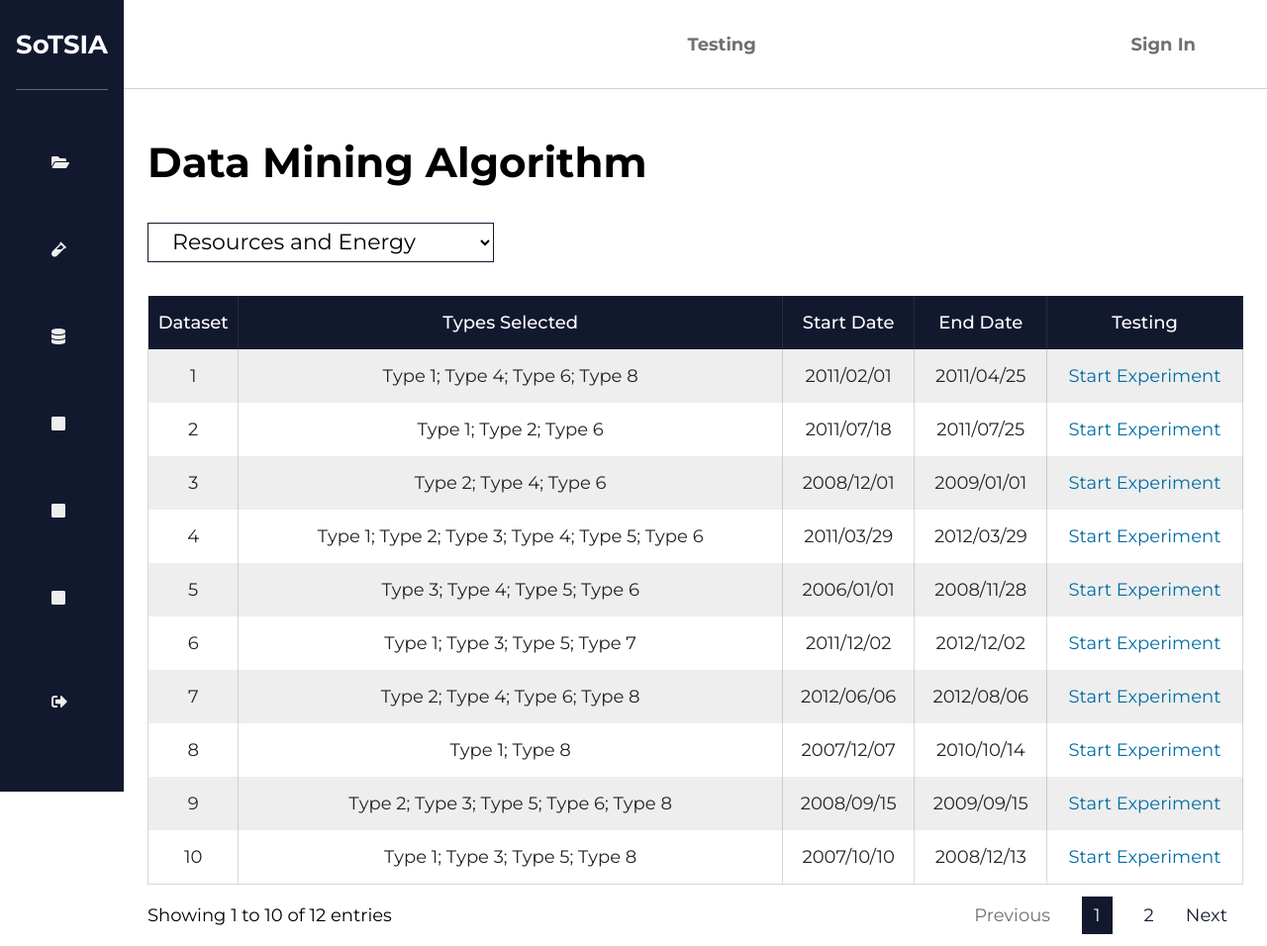
After one commit to robermorjiUgr/TFG_MABA, a Django app: page /data-mining/ in a window 1280 px wide. The commit adds this page. Shown: the whole page at 99% size. Run offline with Django 4.2, Linux system fonts and the light colour scheme; the visitor is signed in with stand-in values (Sample User, id 1); some libraries are stand-ins or nearby versions.

Commit message:
Add Algorithms template

```diff
--- a/SOTSIA/frontEnd/Research/static/css/dashboard.css
+++ b/SOTSIA/frontEnd/Research/static/css/dashboard.css
@@ -129,17 +129,22 @@
     display: none;
 }
 
-.testing-db-selector {
-    max-width: 400px;
+.db-selector {
+    max-width: 350px;
     width: 100%;
-    height: 50px;
+    height: 40px;
     font-size: 1.375rem;
     font-family: 'Montserrat';
     padding-left: 1.25rem;
+    border-color: #12192F;
+    background-color: transparent;
+}
+
+.testing-selector {
+    height: 50px;
     border-radius: 1.25rem;
+    box-shadow: 0 2px 2px 1px rgba(0, 0, 0, 0.2);
     border-color: #12192F35;
-    background-color: transparent;
-    box-shadow: 0 2px 2px 1px rgba(0, 0, 0, 0.2);
 }
 
 .db-selector-item{
@@ -379,6 +384,15 @@
     color: var(--nav-grey);
 }
 
+.algorithm-table {
+    margin-top: 2.125rem;
+}
+
+.algorithm-testing-btn {
+    text-decoration: none;
+    font-size: 1.125rem;
+    color: #006DA3;
+}
 
 @media ( max-width: 1700px ) {
     .dashboard-nav {
--- a/SOTSIA/frontEnd/Research/templates/base.html
+++ b/SOTSIA/frontEnd/Research/templates/base.html
@@ -31,7 +31,7 @@
                     </div>
                     <div class="menu">
                         <ul class="menu-container">
-                            <li class="menu-item"><a href="/" class="menu-link">About Us</a></li>
+                            <!-- <li class="menu-item"><a href="/" class="menu-link">About Us</a></li> -->
                             <li class="menu-item"><a href="{% url 'reports' %}" class="menu-link">Testing</a></li>
                             <li class="menu-item"><a href="{% url 'login' %}" class="menu-link">Sign In</a></li>
                         </ul>
--- a/SOTSIA/frontEnd/Research/templates/base_dashboard.html
+++ b/SOTSIA/frontEnd/Research/templates/base_dashboard.html
@@ -50,19 +50,19 @@
                         </a>
                     </li>
                     <li class="dash-menu-item {% block dash_item_deep_learning %}{% endblock dash_item_deep_learning %}">
-                        <a href="#" class="dash-link">
+                        <a href="{% url 'deep-learning' %}" class="dash-link">
                             <i class="fas fa-square"></i>
                             <span class="dash-menu-item_text">Deep Learning</span>
                         </a>
                     </li>
                     <li class="dash-menu-item {% block dash_item_machine_learning %}{% endblock dash_item_machine_learning %}">
-                        <a href="#" class="dash-link">
+                        <a href="{% url 'machine-learning' %}" class="dash-link">
                             <i class="fas fa-square"></i>
                             <span class="dash-menu-item_text">Machine Learning</span>
                         </a>
                     </li>
                     <li class="dash-menu-item {% block dash_item_data_mining %}{% endblock dash_item_data_mining %}">
-                        <a href="#" class="dash-link">
+                        <a href="{% url 'data-mining' %}" class="dash-link">
                             <i class="fas fa-square"></i>
                             <span class="dash-menu-item_text">Data Mining</span>
                         </a>
--- /dev/null
+++ b/SOTSIA/frontEnd/Research/templates/sotsia/algorithm.html
@@ -0,0 +1,154 @@
+{% extends "base_dashboard.html" %}
+
+{% block title %}{{ algorithm }}{% endblock %}
+
+{% block dash_item_algorithm %}active{% endblock dash_item_algorithm %}
+
+{% block content_dash %}
+  	<section class="algorithm-page">
+		<h1>{{ algorithm }} Algorithm</h1>
+		<select class="db-selector" name="algorithm_database">
+            <option class="db-selector-item" hidden>Select a Database</option>
+            <option class="db-selector-item" selected value="database1">Resources and Energy</option>
+            <option class="db-selector-item" value="database2">Database 2</option>
+            <option class="db-selector-item" value="database3">Database 3</option>
+        </select>
+		<div class="algorithm-table">
+			<table id="algorithm-table" class="table table-striped">
+				<thead>
+					<tr class="table-header">
+						<th class="th-item">Dataset</th>
+						<th class="th-item">Types Selected</th>
+						<th class="th-item">Start Date</th>
+						<th class="th-item">End Date</th>
+						<th class="th-item">Testing</th>
+					</tr>
+				</thead>
+				<tbody>
+					<tr class="table-row">
+						<td class="td-item">1</td>
+						<td class="td-item">Type 1; Type 4; Type 6; Type 8</td>
+						<td class="td-item">2011/02/01</td>
+						<td class="td-item">2011/04/25</td>
+						<td class="td-item">
+							<a href="#" class="algorithm-testing-btn">Start Experiment</a>
+						</td>
+					</tr>
+					<tr class="table-row">
+						<td class="td-item">2</td>
+						<td class="td-item">Type 1; Type 2; Type 6</td>
+						<td class="td-item">2011/07/18</td>
+						<td class="td-item">2011/07/25</td>
+						<td class="td-item">
+							<a href="#" class="algorithm-testing-btn">Start Experiment</a>
+						</td>
+					</tr>
+					<tr class="table-row">
+						<td class="td-item">3</td>
+						<td class="td-item">Type 2; Type 4; Type 6</td>
+						<td class="td-item">2008/12/01</td>
+						<td class="td-item">2009/01/01</td>
+						<td class="td-item">
+							<a href="#" class="algorithm-testing-btn">Start Experiment</a>
+						</td>
+					</tr>
+					<tr class="table-row">
+						<td class="td-item">4</td>
+						<td class="td-item">Type 1; Type 2; Type 3; Type 4; Type 5; Type 6</td>
+						<td class="td-item">2011/03/29</td>
+						<td class="td-item">2012/03/29</td>
+						<td class="td-item">
+							<a href="#" class="algorithm-testing-btn">Start Experiment</a>
+						</td>
+					</tr>
+					<tr class="table-row">
+						<td class="td-item">5</td>
+						<td class="td-item">Type 3; Type 4; Type 5; Type 6</td>
+						<td class="td-item">2006/01/01</td>
+						<td class="td-item">2008/11/28</td>
+						<td class="td-item">
+							<a href="#" class="algorithm-testing-btn">Start Experiment</a>
+						</td>
+					</tr>
+					<tr class="table-row">
+						<td class="td-item">6</td>
+						<td class="td-item">Type 1; Type 3; Type 5; Type 7</td>
+						<td class="td-item">2011/12/02</td>
+						<td class="td-item">2012/12/02</td>
+						<td class="td-item">
+							<a href="#" class="algorithm-testing-btn">Start Experiment</a>
+						</td>
+					</tr>
+					<tr class="table-row">
+						<td class="td-item">7</td>
+						<td class="td-item">Type 2; Type 4; Type 6; Type 8</td>
+						<td class="td-item">2012/06/06</td>
+						<td class="td-item">2012/08/06</td>
+						<td class="td-item">
+							<a href="#" class="algorithm-testing-btn">Start Experiment</a>
+						</td>
+					</tr>
+					<tr class="table-row">
+						<td class="td-item">8</td>
+						<td class="td-item">Type 1; Type 8</td>
+						<td class="td-item">2007/12/07</td>
+						<td class="td-item">2010/10/14</td>
+						<td class="td-item">
+							<a href="#" class="algorithm-testing-btn">Start Experiment</a>
+						</td>
+					</tr>
+					<tr class="table-row">
+						<td class="td-item">9</td>
+						<td class="td-item">Type 2; Type 3; Type 5; Type 6; Type 8</td>
+						<td class="td-item">2008/09/15</td>
+						<td class="td-item">2009/09/15</td>
+						<td class="td-item">
+							<a href="#" class="algorithm-testing-btn">Start Experiment</a>
+						</td>
+					</tr>
+					<tr class="table-row">
+						<td class="td-item">10</td>
+						<td class="td-item">Type 1; Type 3; Type 5; Type 8</td>
+						<td class="td-item">2007/10/10</td>
+						<td class="td-item">2008/12/13</td>
+						<td class="td-item">
+							<a href="#" class="algorithm-testing-btn">Start Experiment</a>
+						</td>
+					</tr>
+					<tr class="table-row">
+						<td class="td-item">11</td>
+						<td class="td-item">Type 2; Type 4; Type 5</td>
+						<td class="td-item">2006/12/20</td>
+						<td class="td-item">2008/11/28</td>
+						<td class="td-item">
+							<a href="#" class="algorithm-testing-btn">Start Experiment</a>
+						</td>
+					</tr>
+					<tr class="table-row">
+						<td class="td-item">12</td>
+						<td class="td-item">Type 1; Type 8</td>
+						<td class="td-item">2011/12/01</td>
+						<td class="td-item">2012/12/02</td>
+						<td class="td-item">
+							<a href="#" class="algorithm-testing-btn">Start Experiment</a>
+						</td>
+					</tr>
+				</tbody>
+			</table>
+		</div>
+  	</section>
+
+	<script>
+		$(document).ready(function () {
+			$('#algorithm-table').DataTable();
+			$('#algorithm-table_filter').remove();
+			$('#algorithm-table_length').remove();
+			$("#algorithm-table_info").addClass('table-paginate-info');
+			$("#algorithm-table_paginate").addClass('table-paginate-numbers');
+
+			$('<div id="algorithm-table_paginate-wrapper" class="table_paginate-wrapper"></div>').appendTo('#algorithm-table_wrapper')
+			$('#algorithm-table_paginate-wrapper').append($("#algorithm-table_info"));
+			$('#algorithm-table_paginate-wrapper').append($("#algorithm-table_paginate"));
+		});
+	</script>
+{% endblock %}
--- a/SOTSIA/frontEnd/Research/templates/sotsia/dataset.html
+++ b/SOTSIA/frontEnd/Research/templates/sotsia/dataset.html
@@ -8,7 +8,7 @@
     <section class="dataset-page">
         <h1>Configure Dataset</h1>
         <h2>Database</h2>
-        <select class="testing-db-selector" name="select_database">
+        <select class="db-selector" name="select_database">
             <option class="db-selector-item" hidden>Select a Database</option>
             <option class="db-selector-item" selected value="database1">Resources and Energy</option>
             <option class="db-selector-item" value="database2">Database 2</option>
--- a/SOTSIA/frontEnd/Research/templates/sotsia/testing.html
+++ b/SOTSIA/frontEnd/Research/templates/sotsia/testing.html
@@ -7,7 +7,7 @@
 {% block content_dash %}
     <section class="testing-page">
         <h1>Research</h1>
-        <select class="testing-db-selector" name="select_database">
+        <select class="testing-selector db-selector" name="select_database">
             <option class="db-selector-item" hidden>Select a Database</option>
             <option class="db-selector-item" selected value="database1">Resources and Energy</option>
             <option class="db-selector-item" value="database2">Database 2</option>
--- a/SOTSIA/frontEnd/Research/urls.py
+++ b/SOTSIA/frontEnd/Research/urls.py
@@ -6,4 +6,7 @@ urlpatterns = [
     path('testing/', views.testing, name='testing'),
     path('dataset/', views.dataset, name='dataset'),
     path('reports/', views.reports, name='reports'),
+    path('data-mining/', views.algorithm, name='data-mining'),
+    path('deep-learning/', views.algorithm, name='deep-learning'),
+    path('machine-learning/', views.algorithm, name='machine-learning'),
 ]
--- a/SOTSIA/frontEnd/Research/views.py
+++ b/SOTSIA/frontEnd/Research/views.py
@@ -36,3 +36,17 @@ def dataset(request):
 @login_required(login_url='/sotsia/login/')
 def reports(request):
     return render(request, 'sotsia/reports.html')
+
+@login_required(login_url='/sotsia/login/')
+def algorithm(request):
+    args = {}
+    algorithm = ''
+    if request.build_absolute_uri().find("deep-learning") != -1:
+        algorithm = 'Deep Learning'
+    elif request.build_absolute_uri().find("data-mining") != -1:
+        algorithm = 'Data Mining'
+    elif request.build_absolute_uri().find("machine-learning") != -1:
+        algorithm = 'Machine Learning'
+    args['algorithm'] = algorithm
+
+    return render(request, 'sotsia/algorithm.html', args)
```
